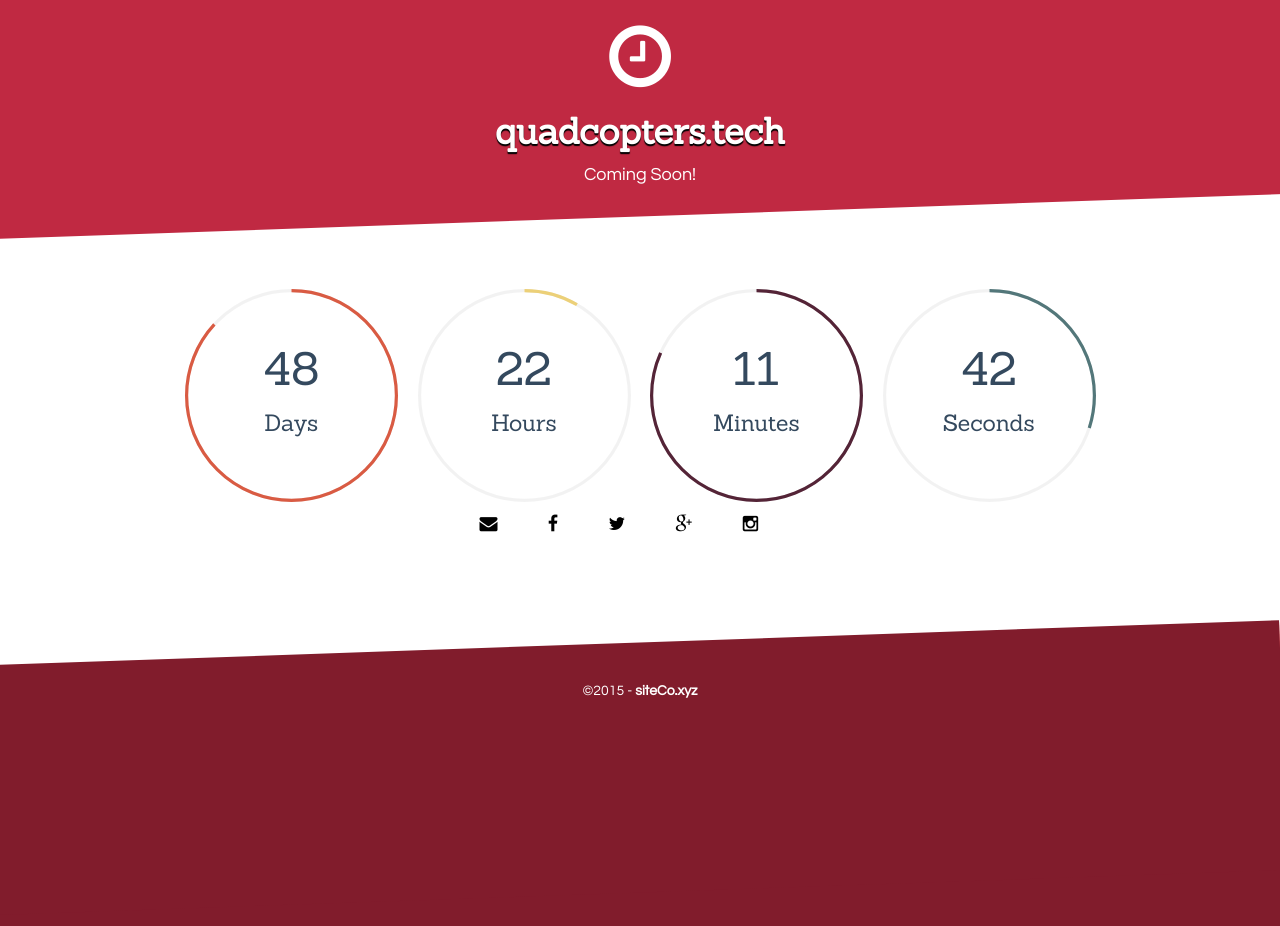
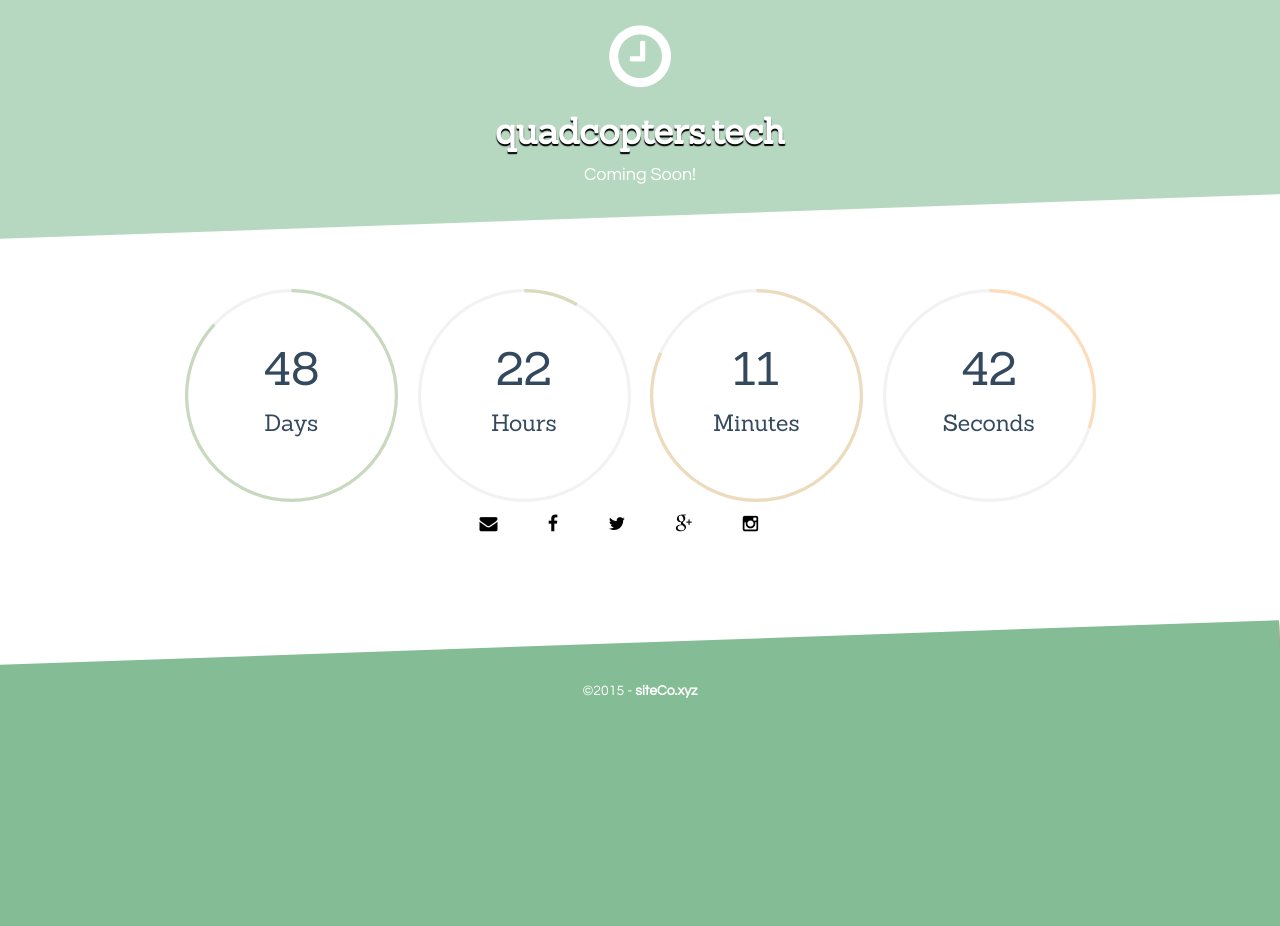
Before and after one commit to sitecoxyz/quadcopters.tech, a Jekyll site: the page built from index.md, in a window 1280 px wide. Built offline with Jekyll 4.4.1, drawn with Linux system fonts in a browser that asks for light colours; nearby versions of some CDN libraries.

Commit message:
poor mans pliablepage

```diff
--- a/_layouts/home.html
+++ b/_layouts/home.html
@@ -5,6 +5,8 @@
     <meta charset="UTF-8" />
     <meta http-equiv="X-UA-Compatible" content="IE=edge,chrome=1">
     <meta name="viewport" content="width=device-width, initial-scale=1.0">
+
+    <!-- theme number {{ site.theme_num}} -->
 
     <title>{{ page.title | default: site.title }}</title>
     {% if page.excerpt %}<meta name="description" content="{{ page.excerpt | strip_html }}">{% endif %}
--- /dev/null
+++ b/_plugins/colors.rb
@@ -0,0 +1,17 @@
+require 'json'
+module Jekyll
+  class ColorGenerator < Generator
+
+  def generate(site)
+    i = rand(100)
+    colors = JSON.parse(File.read('colors.json'))
+    site.config['color1'] = '#'+colors[i][0]#'#B23707'
+    site.config['color2'] = '#'+colors[i][1]#'#597432'
+    site.config['color3'] = '#'+colors[i][2]#'#BFB7AA'
+    site.config['color4'] = '#'+colors[i][3]#'#7960A3'
+    site.config['color5'] = '#'+colors[i][4]#'#593B8E'
+    site.config['theme_num'] = i.to_s
+  end
+
+  end
+end
```
Also changed, not shown: colors.json (added, +1 -0 lines).
